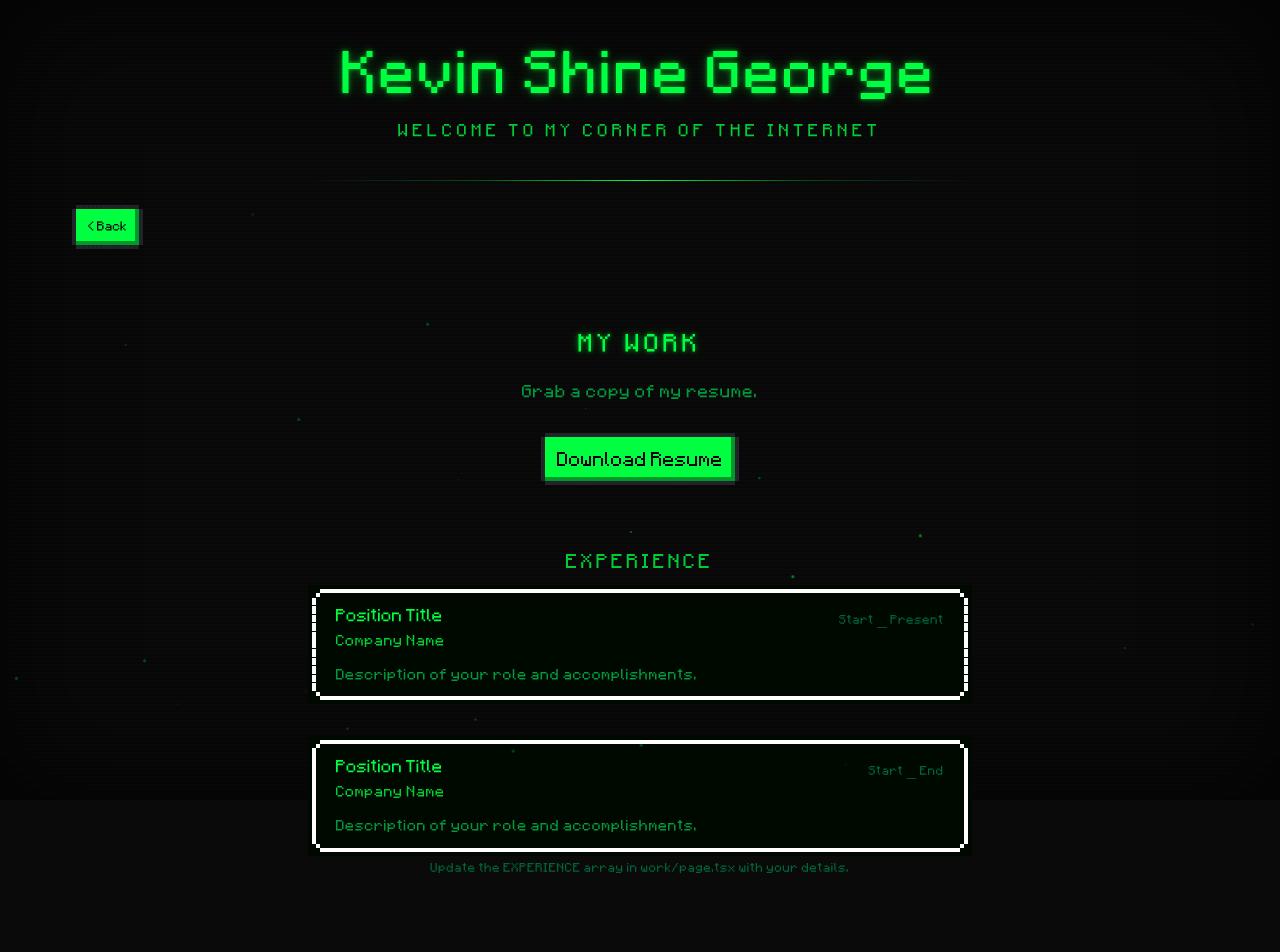
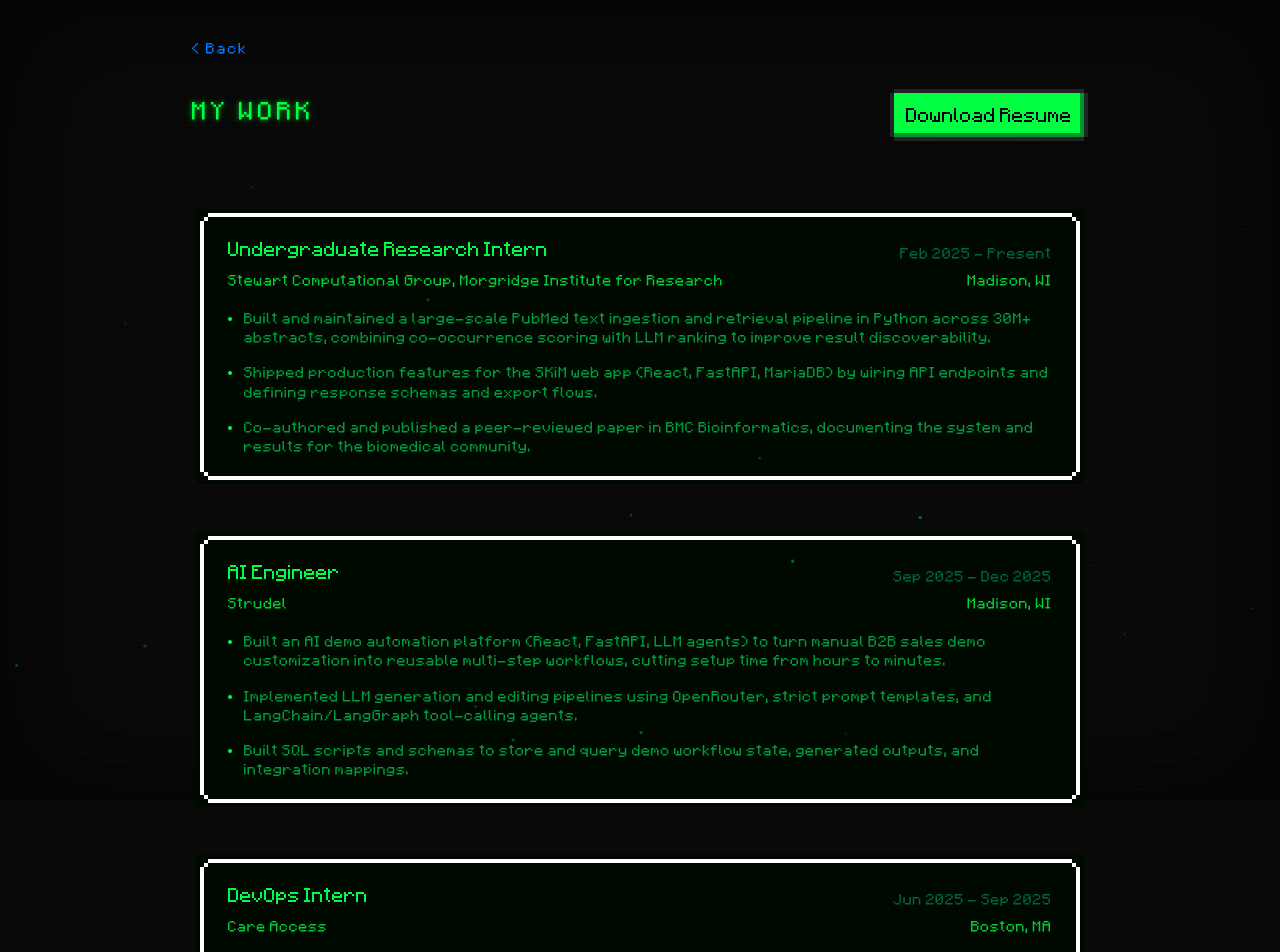
Before and after one commit to kevinsgeo/personal_website, a Next.js app: page /work in a window 1280 px wide. Shown: the top 952 px of the page. Built offline with nearby package versions, Linux system fonts and the light colour scheme.

Commit message:
add initial "Work" page

```diff
--- a/src/app/connect/page.tsx
+++ b/src/app/connect/page.tsx
@@ -1,8 +1,9 @@
 "use client";
 
 import Image from "next/image";
-import PageHeader from "@/components/PageHeader";
+import Link from "next/link";
 import Particles from "@/components/Particles";
+import ScrollReveal from "@/components/ScrollReveal";
 
 function EmailIcon() {
   return (
@@ -46,13 +47,14 @@ const LINKS = [
 export default function ConnectPage() {
   return (
     <div className="relative z-10 min-h-screen px-6">
-      <PageHeader />
-
-      <div
-        className="flex flex-col items-center pb-16 pt-8"
-        style={{ animation: "fadeInUp 0.8s ease-out both" }}
-      >
-        <div className="mt-12 flex flex-col items-center gap-8">
+      <div className="flex flex-col items-center pb-16 pt-8">
+        <Link
+          href="/"
+          className="mb-8 self-start pl-0 text-xs tracking-[0.15em] text-green-dim transition-colors hover:text-green sm:pl-6"
+        >
+          &lt; Back
+        </Link>
+        <ScrollReveal className="flex w-full max-w-4xl flex-col items-center gap-8">
           <h2
             className="text-glow text-lg uppercase tracking-[0.2em] sm:text-xl"
             style={{ color: "#00ff41" }}
@@ -91,7 +93,7 @@ export default function ConnectPage() {
           >
             Feel free to reach out — always happy to chat.
           </p>
-        </div>
+        </ScrollReveal>
       </div>
 
       <Particles count={60} />
--- a/src/app/globals.css
+++ b/src/app/globals.css
@@ -142,6 +142,20 @@ body {
   animation: fadeInUp 0.8s ease-out both;
 }
 
+/* Scroll-triggered reveal */
+.scroll-reveal {
+  opacity: 0;
+  transform: translateY(28px);
+  transition:
+    opacity 0.6s cubic-bezier(0.25, 0.1, 0.25, 1),
+    transform 0.6s cubic-bezier(0.25, 0.1, 0.25, 1);
+}
+
+.scroll-reveal.scroll-reveal-in-view {
+  opacity: 1;
+  transform: translateY(0);
+}
+
 /* Resume button hover */
 .resume-btn:hover {
   background: rgba(0, 255, 65, 0.1);
--- a/src/app/page.tsx
+++ b/src/app/page.tsx
@@ -198,7 +198,7 @@ export default function Home() {
             minHeight: "100vh",
           }}
         >
-          <div style={{ animation: "fadeInUp 0.5s ease-out both", width: "420px", maxWidth: "90vw" }}>
+          <div style={{ animation: "fadeInUp 0.5s ease-out both", width: "520px", maxWidth: "92vw" }}>
             <section className="nes-container with-title is-centered is-dark is-rounded">
               <p className="title">SELECT</p>
               <div className="flex flex-col gap-4">
--- a/src/app/projects/page.tsx
+++ b/src/app/projects/page.tsx
@@ -1,18 +1,20 @@
 "use client";
 
-import PageHeader from "@/components/PageHeader";
+import Link from "next/link";
 import Particles from "@/components/Particles";
+import ScrollReveal from "@/components/ScrollReveal";
 
 export default function ProjectsPage() {
   return (
     <div className="relative z-10 min-h-screen px-6">
-      <PageHeader />
-
-      <div
-        className="flex flex-col items-center pb-16 pt-8"
-        style={{ animation: "fadeInUp 0.8s ease-out both" }}
-      >
-        <div className="mt-12 flex flex-col items-center gap-6">
+      <div className="flex flex-col items-center pb-16 pt-8">
+        <Link
+          href="/"
+          className="mb-8 self-start pl-0 text-xs tracking-[0.15em] text-green-dim transition-colors hover:text-green sm:pl-6"
+        >
+          &lt; Back
+        </Link>
+        <ScrollReveal className="flex w-full max-w-4xl flex-col items-center gap-6">
           <h2
             className="text-glow text-lg uppercase tracking-[0.2em] sm:text-xl"
             style={{ color: "#00ff41" }}
@@ -37,7 +39,7 @@ export default function ProjectsPage() {
               Projects are being loaded into memory.
             </p>
           </section>
-        </div>
+        </ScrollReveal>
       </div>
 
       <Particles count={60} />
--- a/src/app/work/page.tsx
+++ b/src/app/work/page.tsx
@@ -1,109 +1,138 @@
 "use client";
 
-import PageHeader from "@/components/PageHeader";
+import Link from "next/link";
 import Particles from "@/components/Particles";
+import ScrollReveal from "@/components/ScrollReveal";
 
 const EXPERIENCE = [
   {
-    title: "Position Title",
-    company: "Company Name",
-    period: "Start — Present",
-    description: "Description of your role and accomplishments.",
+    title: "Undergraduate Research Intern",
+    company: "Stewart Computational Group, Morgridge Institute for Research",
+    location: "Madison, WI",
+    period: "Feb 2025 - Present",
+    bullets: [
+      "Built and maintained a large-scale PubMed text ingestion and retrieval pipeline in Python across 30M+ abstracts, combining co-occurrence scoring with LLM ranking to improve result discoverability.",
+      "Shipped production features for the SKiM web app (React, FastAPI, MariaDB) by wiring API endpoints and defining response schemas and export flows.",
+      "Co-authored and published a peer-reviewed paper in BMC Bioinformatics, documenting the system and results for the biomedical community.",
+    ],
   },
   {
-    title: "Position Title",
-    company: "Company Name",
-    period: "Start — End",
-    description: "Description of your role and accomplishments.",
+    title: "AI Engineer",
+    company: "Strudel",
+    location: "Madison, WI",
+    period: "Sep 2025 - Dec 2025",
+    bullets: [
+      "Built an AI demo automation platform (React, FastAPI, LLM agents) to turn manual B2B sales demo customization into reusable multi-step workflows, cutting setup time from hours to minutes.",
+      "Implemented LLM generation and editing pipelines using OpenRouter, strict prompt templates, and LangChain/LangGraph tool-calling agents.",
+      "Built SQL scripts and schemas to store and query demo workflow state, generated outputs, and integration mappings.",
+    ],
+  },
+  {
+    title: "DevOps Intern",
+    company: "Care Access",
+    location: "Boston, MA",
+    period: "Jun 2025 - Sep 2025",
+    bullets: [
+      "Managed Azure infrastructure for Cal.com and Strapi with App Service, PostgreSQL Flexible Server, private endpoints, and Terraform for repeatable deployments.",
+      "Built and maintained CI/CD pipelines in Azure DevOps to automate build and release workflows and promote configurations across environments.",
+      "Collaborated with the DevOps team in an Agile environment to diagnose build/runtime issues and tune Azure settings, improving deployment success.",
+    ],
+  },
+  {
+    title: "Undergraduate Research Assistant",
+    company: "Lang Lab, Centre for Human Genomics and Precision Medicine, UW-Madison",
+    location: "Madison, WI",
+    period: "Jun 2024 - Feb 2025",
+    bullets: [
+      "Optimized NextFlow pipelines for 50+ cell-line experiments with custom Python scripts, reducing runtime by 25% and improving data quality.",
+      "Analyzed and visualized large-scale datasets on remote Linux servers using R and matplotlib, enabling a team of eight researchers to extract insights faster.",
+      "Automated transcription factor identification and motif analysis across 300+ datasets with Python and Bash, leveraging HOMER and MAGIC.",
+    ],
   },
 ];
 
 export default function WorkPage() {
   return (
     <div className="relative z-10 min-h-screen px-6">
-      <PageHeader />
+      <div className="mx-auto max-w-4xl pb-16 pt-8">
+        <Link
+          href="/"
+          className="mb-8 inline-block text-xs tracking-[0.15em] text-green-dim transition-colors hover:text-green"
+        >
+          &lt; Back
+        </Link>
 
-      <div
-        className="mx-auto flex max-w-2xl flex-col items-center pb-16 pt-8"
-        style={{ animation: "fadeInUp 0.8s ease-out both" }}
-      >
-        {/* Resume download */}
-        <div className="mt-12 flex flex-col items-center gap-4">
+        {/* Title + resume button */}
+        <ScrollReveal className="mb-16 flex flex-col gap-4 sm:flex-row sm:items-center sm:justify-between">
           <h2
             className="text-glow text-lg uppercase tracking-[0.2em] sm:text-xl"
             style={{ color: "#00ff41" }}
           >
             My Work
           </h2>
-          <p
-            className="text-center text-xs tracking-wider sm:text-sm"
-            style={{ color: "#00993d" }}
-          >
-            Grab a copy of my resume.
-          </p>
           <a
             href="/Kevin_Shine_George_Resume.pdf"
             download="Kevin_Shine_George_Resume.pdf"
-            className="nes-btn is-success"
+            className="nes-btn is-success w-fit"
           >
             Download Resume
           </a>
-        </div>
+        </ScrollReveal>
 
         {/* Work experience */}
         <div className="mt-16 w-full">
-          <h3
-            className="mb-8 text-center text-sm uppercase tracking-[0.2em] sm:text-base"
-            style={{ color: "#00cc33" }}
-          >
-            Experience
-          </h3>
-
-          <div className="flex flex-col gap-6">
+          <div className="flex flex-col gap-10">
             {EXPERIENCE.map((job, i) => (
+              <ScrollReveal key={i} delay={i * 80}>
               <section
-                key={i}
                 className="nes-container is-dark is-rounded"
-                style={{
-                  animation: `fadeInUp 0.5s ease-out ${0.2 + i * 0.15}s both`,
-                }}
+                style={{ padding: "1.5rem 1.75rem" }}
               >
-                <div className="flex flex-col gap-1 sm:flex-row sm:items-baseline sm:justify-between">
+                <div className="flex flex-col gap-2 sm:flex-row sm:items-baseline sm:justify-between">
                   <h4
-                    className="text-xs sm:text-sm"
+                    className="text-sm sm:text-base"
                     style={{ color: "#00ff41" }}
                   >
                     {job.title}
                   </h4>
                   <span
-                    className="text-[10px] tracking-wider"
+                    className="text-[10px] tracking-wider sm:text-xs"
                     style={{ color: "#00663a" }}
                   >
                     {job.period}
                   </span>
                 </div>
-                <p
-                  className="mt-1 text-[10px] tracking-wider sm:text-xs"
+                <div
+                  className="mt-1 flex flex-wrap items-baseline justify-between gap-x-4 gap-y-1 text-[10px] tracking-wider sm:text-xs"
                   style={{ color: "#00cc33" }}
                 >
-                  {job.company}
-                </p>
-                <p
-                  className="mt-3 text-[10px] leading-relaxed tracking-wider sm:text-xs"
-                  style={{ color: "#00993d" }}
+                  <span>{job.company}</span>
+                  <span className="shrink-0">{job.location}</span>
+                </div>
+                <ul
+                  className="list-none space-y-4 pl-0"
+                  style={{ color: "#00993d", marginTop: "1.25rem" }}
                 >
-                  {job.description}
-                </p>
+                  {job.bullets.map((bullet, j) => (
+                    <li
+                      key={j}
+                      className="flex gap-3 text-[10px] tracking-wider sm:text-xs"
+                      style={{ lineHeight: 1.6 }}
+                    >
+                      <span
+                        className="mt-2 h-1 w-1 shrink-0 rounded-full"
+                        style={{ backgroundColor: "#00ff41" }}
+                        aria-hidden
+                      />
+                      <span>{bullet}</span>
+                    </li>
+                  ))}
+                </ul>
               </section>
+              </ScrollReveal>
             ))}
           </div>
 
-          <p
-            className="mt-8 text-center text-[10px] tracking-wider"
-            style={{ color: "#00663a" }}
-          >
-            Update the EXPERIENCE array in work/page.tsx with your details.
-          </p>
         </div>
       </div>
 
--- /dev/null
+++ b/src/components/ScrollReveal.tsx
@@ -0,0 +1,45 @@
+"use client";
+
+import { useRef, useState, useEffect, type ReactNode } from "react";
+
+type ScrollRevealProps = {
+  children: ReactNode;
+  className?: string;
+  delay?: number;
+  rootMargin?: string;
+};
+
+export default function ScrollReveal({
+  children,
+  className = "",
+  delay = 0,
+  rootMargin = "0px 0px -40px 0px",
+}: ScrollRevealProps) {
+  const ref = useRef<HTMLDivElement>(null);
+  const [inView, setInView] = useState(false);
+
+  useEffect(() => {
+    const el = ref.current;
+    if (!el) return;
+
+    const observer = new IntersectionObserver(
+      ([entry]) => {
+        setInView(entry.isIntersecting);
+      },
+      { rootMargin, threshold: 0.1 }
+    );
+
+    observer.observe(el);
+    return () => observer.disconnect();
+  }, [rootMargin]);
+
+  return (
+    <div
+      ref={ref}
+      className={`scroll-reveal ${inView ? "scroll-reveal-in-view" : ""} ${className}`}
+      style={delay > 0 && inView ? { transitionDelay: `${delay}ms` } : undefined}
+    >
+      {children}
+    </div>
+  );
+}
```
